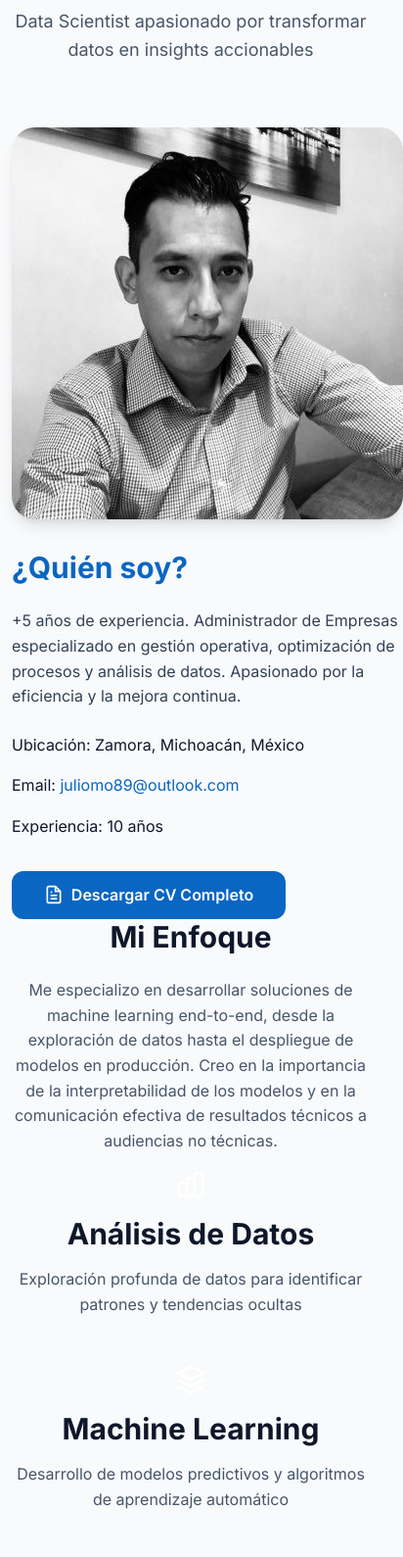
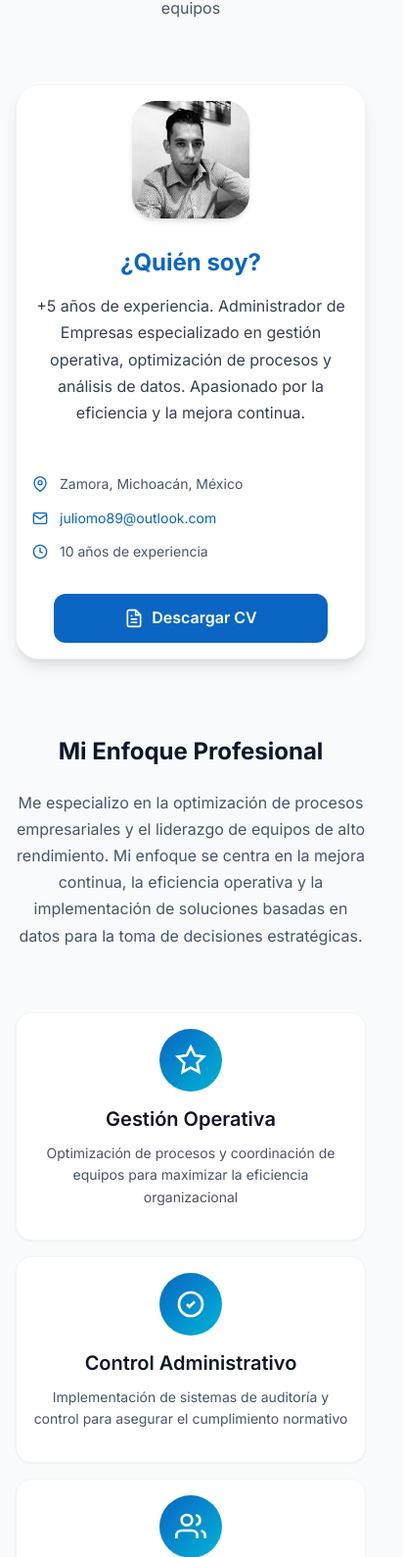
Before and after one commit to julioonmartinez/julioonmartinez, an Astro site: page /about in a window 390 px wide. Shown: the part 171-1760 px from the top of the page at 98% size, 412 px wide, since content can reach past the window. Built offline with nearby package versions, Linux system fonts and the light colour scheme; Astro itself is replaced by a stand-in of ours.

Commit message:
UI improvement

```diff
--- /dev/null
+++ b/src/components/Experience.astro
@@ -0,0 +1,42 @@
+---
+import { profile } from '../data/profile';
+import '../styles/components/experience.css';
+---
+
+<section class="experience">
+  <div class="container">
+    <div class="experience-header">
+      <h2 class="section-title">Experiencia Profesional</h2>
+      <p class="section-subtitle">Mi trayectoria profesional en administración y gestión operativa</p>
+    </div>
+
+    <div class="experience-timeline">
+      {profile.experience.map((exp, index) => (
+        <div class="experience-item">
+          <div class="experience-marker">
+            <div class="marker-dot"></div>
+            {index < profile.experience.length - 1 && <div class="marker-line"></div>}
+          </div>
+
+          <div class="experience-content">
+            <div class="experience-header-info">
+              <h3 class="company-name">{exp.company}</h3>
+              <span class="experience-period">{exp.startDate} – {exp.endDate}</span>
+            </div>
+
+            <div class="position-info">
+              <h4 class="position-title">{exp.position}</h4>
+              <span class="location">{exp.location}</span>
+            </div>
+
+            <ul class="experience-description">
+              {exp.description.map((item) => (
+                <li>{item}</li>
+              ))}
+            </ul>
+          </div>
+        </div>
+      ))}
+    </div>
+  </div>
+</section>
--- a/src/data/profile.ts
+++ b/src/data/profile.ts
@@ -1,3 +1,13 @@
+export interface Experience {
+  id: string;
+  company: string;
+  position: string;
+  location: string;
+  startDate: string;
+  endDate: string;
+  description: string[];
+}
+
 export interface Profile {
   name: string;
   role: string;
@@ -23,6 +33,7 @@ export interface Profile {
     skills: number;
     certifications: number;
   };
+  experience: Experience[];
 }
 
 export const profile: Profile = {
@@ -76,5 +87,46 @@ export const profile: Profile = {
     experience: 10,
     skills: 28,
     certifications: 6
-  }
+  },
+  experience: [
+    {
+      id: 'goldberry',
+      company: 'Distribuidora Goldberry',
+      position: 'Jefe Administrativo',
+      location: 'Zamora, Michoacán',
+      startDate: 'Enero 2019',
+      endDate: 'Enero 2025',
+      description: [
+        'Diseñé e implementé controles administrativos para la gestión de productos perecederos, reduciendo pérdidas.',
+        'Organicé y optimicé actividades diarias del personal operativo, mejorando la eficiencia general.',
+        'Lideré el equipo de recepción y logística, mejorando el flujo de mercancías y reduciendo retrasos.',
+        'Desarrollé reportes agrícolas mediante herramientas de visualización para el seguimiento de objetivos estratégicos.'
+      ]
+    },
+    {
+      id: 'bat-jefe',
+      company: 'British American Tobacco México',
+      position: 'Jefe Operativo',
+      location: 'Zamora, Michoacán',
+      startDate: 'Febrero 2017',
+      endDate: 'Enero 2019',
+      description: [
+        'Supervisé procesos operativos y administrativos, asegurando cumplimiento de políticas internas.',
+        'Realicé auditorías preventivas, logrando la menor tasa de abusos de confianza en la región.',
+        'Coordiné respuestas a solicitudes del corporativo y gestioné acciones correctivas.'
+      ]
+    },
+    {
+      id: 'bat-analista',
+      company: 'British American Tobacco México',
+      position: 'Analista Operativo',
+      location: 'Guadalajara, Jalisco',
+      startDate: 'Sep 2016',
+      endDate: 'Febrero 2017',
+      description: [
+        'Ejecuté auditorías a equipos de ventas y distribuidores para validar cumplimiento de lineamientos.',
+        'Gestión de operaciones logísticas en centros de distribución (CEDIS).'
+      ]
+    }
+  ]
 };
--- a/src/pages/about.astro
+++ b/src/pages/about.astro
@@ -6,47 +6,57 @@ import Footer from '../components/Footer.astro';
 import { profile } from '../data/profile';
 ---
 
-<Layout title="Sobre Mí - Julio Martínez" description="Conoce más sobre mi experiencia, habilidades y pasión por el data science">
+<Layout title="Sobre Mí - Julio Martínez" description="Conoce más sobre mi experiencia, habilidades y pasión por la administración de empresas">
   <Header />
 
   <main>
-    <section class="section" style="padding-top: 120px;">
-      <div class="container">
-        <div class="section-title">
+    <section class="about-hero">
+      <div class="about-container">
+        <div class="about-header">
           <h1>Sobre Mí</h1>
-          <p class="section-subtitle">Data Scientist apasionado por transformar datos en insights accionables</p>
+          <p class="about-subtitle">Administrador de Empresas especializado en optimización de procesos y liderazgo de equipos</p>
         </div>
 
-        <div class="grid grid-cols-1 md:grid-cols-2 gap-12 items-center mb-16">
-          <div class="fade-in">
+        <div class="about-content">
+          <div class="about-profile">
+            <div class="profile-image">
               <img
                 src={profile.avatar}
                 alt={`${profile.name} - ${profile.role}`}
-              class="rounded-2xl shadow-lg w-full max-w-md mx-auto"
+                class="avatar-image"
                 loading="lazy"
               />
             </div>
 
-          <div class="fade-in">
-            <h2 class="text-3xl font-bold mb-6 text-primary">¿Quién soy?</h2>
-            <p class="text-lg leading-relaxed mb-6">{profile.bio}</p>
+            <div class="profile-info">
+              <h2>¿Quién soy?</h2>
+              <p class="bio-text">{profile.bio}</p>
 
-            <div class="space-y-4">
-              <div class="flex items-center gap-3">
-                <div class="w-3 h-3 bg-accent rounded-full"></div>
-                <span class="font-medium">Ubicación: {profile.location}</span>
+              <div class="contact-info">
+                <div class="info-item">
+                  <svg width="16" height="16" viewBox="0 0 24 24" fill="none" stroke="currentColor" stroke-width="2">
+                    <path d="M21 10c0 7-9 13-9 13s-9-6-9-13a9 9 0 0 1 18 0z"/>
+                    <circle cx="12" cy="10" r="3"/>
+                  </svg>
+                  <span>{profile.location}</span>
                 </div>
-              <div class="flex items-center gap-3">
-                <div class="w-3 h-3 bg-accent rounded-full"></div>
-                <span class="font-medium">Email: <a href={`mailto:${profile.email}`} class="text-primary hover:text-accent">{profile.email}</a></span>
+                <div class="info-item">
+                  <svg width="16" height="16" viewBox="0 0 24 24" fill="none" stroke="currentColor" stroke-width="2">
+                    <path d="M4 4h16c1.1 0 2 .9 2 2v12c0 1.1-.9 2-2 2H4c-1.1 0-2-.9-2-2V6c0-1.1.9-2 2-2z"/>
+                    <polyline points="22,6 12,13 2,6"/>
+                  </svg>
+                  <a href={`mailto:${profile.email}`}>{profile.email}</a>
                 </div>
-              <div class="flex items-center gap-3">
-                <div class="w-3 h-3 bg-accent rounded-full"></div>
-                <span class="font-medium">Experiencia: {profile.stats.experience} años</span>
+                <div class="info-item">
+                  <svg width="16" height="16" viewBox="0 0 24 24" fill="none" stroke="currentColor" stroke-width="2">
+                    <circle cx="12" cy="12" r="10"/>
+                    <polyline points="12,6 12,12 16,14"/>
+                  </svg>
+                  <span>{profile.stats.experience} años de experiencia</span>
                 </div>
               </div>
 
-            <div class="mt-8">
+              <div class="cta-section">
                 <a href={profile.resume} class="btn btn-primary" target="_blank" rel="noopener">
                   <svg width="20" height="20" viewBox="0 0 24 24" fill="none" stroke="currentColor" stroke-width="2">
                     <path d="M14 2H6a2 2 0 0 0-2 2v16a2 2 0 0 0 2 2h12a2 2 0 0 0 2-2V8z"/>
@@ -55,51 +65,54 @@ import { profile } from '../data/profile';
                     <line x1="16" y1="17" x2="8" y2="17"/>
                     <polyline points="10,9 9,9 8,9"/>
                   </svg>
-                Descargar CV Completo
+                  Descargar CV
                 </a>
               </div>
             </div>
           </div>
+        </div>
 
-        <div class="text-center mb-16">
-          <h2 class="text-3xl font-bold mb-6">Mi Enfoque</h2>
-          <p class="text-lg text-gray-600 max-w-3xl mx-auto">
-            Me especializo en desarrollar soluciones de machine learning end-to-end, desde la exploración de datos
-            hasta el despliegue de modelos en producción. Creo en la importancia de la interpretabilidad de los modelos
-            y en la comunicación efectiva de resultados técnicos a audiencias no técnicas.
+        <div class="approach-section">
+          <h2>Mi Enfoque Profesional</h2>
+          <p class="approach-text">
+            Me especializo en la optimización de procesos empresariales y el liderazgo de equipos de alto rendimiento.
+            Mi enfoque se centra en la mejora continua, la eficiencia operativa y la implementación de soluciones
+            basadas en datos para la toma de decisiones estratégicas.
           </p>
         </div>
 
-        <div class="grid grid-cols-1 md:grid-cols-3 gap-8 mb-16">
-          <div class="text-center p-6 bg-white rounded-2xl shadow-md border border-gray-200 fade-in">
-            <div class="w-16 h-16 bg-gradient-to-br from-primary to-accent rounded-full flex items-center justify-center mx-auto mb-4">
-              <svg width="32" height="32" viewBox="0 0 24 24" fill="none" stroke="white" stroke-width="2">
-                <path d="M9 19v-6a2 2 0 0 0-2-2H5a2 2 0 0 0-2 2v6a2 2 0 0 0 2 2h2a2 2 0 0 0 2-2zm0 0V9a2 2 0 0 1 2-2h2a2 2 0 0 1 2 2v10m-6 0a2 2 0 0 0 2 2h2a2 2 0 0 0 2-2m0 0V5a2 2 0 0 1 2-2h2a2 2 0 0 1 2 2v14a2 2 0 0 1-2 2h-2a2 2 0 0 1-2-2z"/>
+        <div class="expertise-grid">
+          <div class="expertise-card">
+            <div class="expertise-icon">
+              <svg width="32" height="32" viewBox="0 0 24 24" fill="none" stroke="currentColor" stroke-width="2">
+                <path d="M12 2l3.09 6.26L22 9.27l-5 4.87 1.18 6.88L12 17.77l-6.18 3.25L7 14.14 2 9.27l6.91-1.01L12 2z"/>
               </svg>
             </div>
-            <h3 class="text-xl font-bold mb-2">Análisis de Datos</h3>
-            <p class="text-gray-600">Exploración profunda de datos para identificar patrones y tendencias ocultas</p>
+            <h3>Gestión Operativa</h3>
+            <p>Optimización de procesos y coordinación de equipos para maximizar la eficiencia organizacional</p>
           </div>
 
-          <div class="text-center p-6 bg-white rounded-2xl shadow-md border border-gray-200 fade-in">
-            <div class="w-16 h-16 bg-gradient-to-br from-primary to-accent rounded-full flex items-center justify-center mx-auto mb-4">
-              <svg width="32" height="32" viewBox="0 0 24 24" fill="none" stroke="white" stroke-width="2">
-                <path d="M12 2L2 7l10 5 10-5-10-5zM2 17l10 5 10-5M2 12l10 5 10-5"/>
+          <div class="expertise-card">
+            <div class="expertise-icon">
+              <svg width="32" height="32" viewBox="0 0 24 24" fill="none" stroke="currentColor" stroke-width="2">
+                <path d="M9 12l2 2 4-4m6 2a9 9 0 11-18 0 9 9 0 0118 0z"/>
               </svg>
             </div>
-            <h3 class="text-xl font-bold mb-2">Machine Learning</h3>
-            <p class="text-gray-600">Desarrollo de modelos predictivos y algoritmos de aprendizaje automático</p>
+            <h3>Control Administrativo</h3>
+            <p>Implementación de sistemas de auditoría y control para asegurar el cumplimiento normativo</p>
           </div>
 
-          <div class="text-center p-6 bg-white rounded-2xl shadow-md border border-gray-200 fade-in">
-            <div class="w-16 h-16 bg-gradient-to-br from-primary to-accent rounded-full flex items-center justify-center mx-auto mb-4">
-              <svg width="32" height="32" viewBox="0 0 24 24" fill="none" stroke="white" stroke-width="2">
-                <path d="M3 3v18h18"/>
-                <path d="M18.7 8l-5.1 5.2-2.8-2.7L7 14.3"/>
+          <div class="expertise-card">
+            <div class="expertise-icon">
+              <svg width="32" height="32" viewBox="0 0 24 24" fill="none" stroke="currentColor" stroke-width="2">
+                <path d="M17 21v-2a4 4 0 0 0-4-4H5a4 4 0 0 0-4 4v2"/>
+                <circle cx="9" cy="7" r="4"/>
+                <path d="M23 21v-2a4 4 0 0 0-3-3.87"/>
+                <path d="M16 3.13a4 4 0 0 1 0 7.75"/>
               </svg>
             </div>
-            <h3 class="text-xl font-bold mb-2">Visualización</h3>
-            <p class="text-gray-600">Creación de dashboards interactivos y visualizaciones impactantes</p>
+            <h3>Liderazgo de Equipos</h3>
+            <p>Desarrollo y motivación de equipos de trabajo para alcanzar objetivos estratégicos</p>
           </div>
         </div>
       </div>
@@ -114,59 +127,241 @@ import { profile } from '../data/profile';
 <style>
   @import '../styles/main.css';
 
-  .text-primary {
-    color: var(--color-primary);
+  .about-hero {
+    padding: var(--spacing-20) 0;
+    background: linear-gradient(135deg, var(--color-light) 0%, var(--color-gray-50) 100%);
+    min-height: 100vh;
+    display: flex;
+    align-items: center;
   }
 
-  .text-accent {
+  .about-container {
+    max-width: 900px;
+    margin: 0 auto;
+    padding: 0 var(--spacing-6);
+  }
+
+  .about-header {
+    text-align: center;
+    margin-bottom: var(--spacing-16);
+  }
+
+  .about-header h1 {
+    font-size: var(--font-size-4xl);
+    font-weight: 800;
+    color: var(--color-dark);
+    margin-bottom: var(--spacing-4);
+  }
+
+  .about-subtitle {
+    font-size: var(--font-size-lg);
+    color: var(--color-gray-600);
+    max-width: 600px;
+    margin: 0 auto;
+    line-height: 1.6;
+  }
+
+  .about-content {
+    margin-bottom: var(--spacing-20);
+  }
+
+  .about-profile {
+    display: grid;
+    grid-template-columns: auto 1fr;
+    gap: var(--spacing-8);
+    align-items: start;
+    background: white;
+    padding: var(--spacing-8);
+    border-radius: var(--radius-2xl);
+    box-shadow: var(--shadow-lg);
+    border: 1px solid var(--color-gray-100);
+  }
+
+  .profile-image {
+    position: relative;
+  }
+
+  .avatar-image {
+    width: 180px;
+    height: 180px;
+    border-radius: var(--radius-2xl);
+    object-fit: cover;
+    box-shadow: var(--shadow-md);
+  }
+
+  .profile-info h2 {
+    font-size: var(--font-size-2xl);
+    font-weight: 700;
+    color: var(--color-primary);
+    margin-bottom: var(--spacing-4);
+  }
+
+  .bio-text {
+    font-size: var(--font-size-base);
+    color: var(--color-gray-700);
+    line-height: 1.7;
+    margin-bottom: var(--spacing-6);
+  }
+
+  .contact-info {
+    margin-bottom: var(--spacing-8);
+  }
+
+  .info-item {
+    display: flex;
+    align-items: center;
+    gap: var(--spacing-3);
+    margin-bottom: var(--spacing-3);
+    color: var(--color-gray-600);
+    font-size: var(--font-size-sm);
+  }
+
+  .info-item svg {
+    color: var(--color-primary);
+    flex-shrink: 0;
+  }
+
+  .info-item a {
+    color: var(--color-primary);
+    text-decoration: none;
+    transition: var(--transition-normal);
+  }
+
+  .info-item a:hover {
     color: var(--color-accent);
   }
 
-  .bg-primary {
-    background-color: var(--color-primary);
+  .approach-section {
+    text-align: center;
+    margin-bottom: var(--spacing-16);
+    max-width: 700px;
+    margin-left: auto;
+    margin-right: auto;
   }
 
-  .bg-accent {
-    background-color: var(--color-accent);
+  .approach-section h2 {
+    font-size: var(--font-size-3xl);
+    font-weight: 700;
+    color: var(--color-dark);
+    margin-bottom: var(--spacing-6);
   }
 
-  .from-primary {
-    --tw-gradient-from: var(--color-primary);
+  .approach-text {
+    font-size: var(--font-size-lg);
+    color: var(--color-gray-600);
+    line-height: 1.7;
   }
 
-  .to-accent {
-    --tw-gradient-to: var(--color-accent);
+  .expertise-grid {
+    display: grid;
+    grid-template-columns: repeat(auto-fit, minmax(280px, 1fr));
+    gap: var(--spacing-6);
+    max-width: 900px;
+    margin: 0 auto;
   }
 
-  .rounded-2xl {
-    border-radius: var(--radius-2xl);
+  .expertise-card {
+    background: white;
+    padding: var(--spacing-6);
+    border-radius: var(--radius-xl);
+    box-shadow: var(--shadow-sm);
+    border: 1px solid var(--color-gray-100);
+    text-align: center;
+    transition: var(--transition-normal);
   }
 
-  .shadow-lg {
+  .expertise-card:hover {
+    transform: translateY(-4px);
     box-shadow: var(--shadow-lg);
   }
 
-  .border-gray-200 {
-    border-color: var(--color-gray-200);
+  .expertise-icon {
+    width: 64px;
+    height: 64px;
+    background: linear-gradient(135deg, var(--color-primary), var(--color-accent));
+    border-radius: 50%;
+    display: flex;
+    align-items: center;
+    justify-content: center;
+    margin: 0 auto var(--spacing-4);
+    color: white;
   }
 
-  .text-gray-600 {
-    color: var(--color-gray-600);
+  .expertise-card h3 {
+    font-size: var(--font-size-xl);
+    font-weight: 600;
+    color: var(--color-dark);
+    margin-bottom: var(--spacing-3);
   }
 
-  .max-w-3xl {
-    max-width: 48rem;
+  .expertise-card p {
+    color: var(--color-gray-600);
+    line-height: 1.6;
+    font-size: var(--font-size-sm);
   }
 
-  .max-w-md {
-    max-width: 28rem;
+  /* Responsive */
+  @media (max-width: 768px) {
+    .about-hero {
+      padding: var(--spacing-16) 0;
+      min-height: auto;
     }
 
-  .space-y-4 > * + * {
-    margin-top: var(--spacing-4);
+    .about-container {
+      padding: 0 var(--spacing-4);
     }
 
-  .space-y-8 > * + * {
-    margin-top: var(--spacing-8);
+    .about-header h1 {
+      font-size: var(--font-size-3xl);
+    }
+
+    .about-subtitle {
+      font-size: var(--font-size-base);
+    }
+
+    .about-profile {
+      grid-template-columns: 1fr;
+      text-align: center;
+      gap: var(--spacing-6);
+      padding: var(--spacing-6);
+    }
+
+    .avatar-image {
+      width: 150px;
+      height: 150px;
+      margin: 0 auto;
+    }
+
+    .approach-section h2 {
+      font-size: var(--font-size-2xl);
+    }
+
+    .approach-text {
+      font-size: var(--font-size-base);
+    }
+
+    .expertise-grid {
+      grid-template-columns: 1fr;
+      gap: var(--spacing-4);
+    }
+
+    .expertise-card {
+      padding: var(--spacing-4);
+    }
+  }
+
+  @media (max-width: 480px) {
+    .about-container {
+      max-width: 100%;
+    }
+
+    .about-profile {
+      padding: var(--spacing-4);
+    }
+
+    .avatar-image {
+      width: 120px;
+      height: 120px;
+    }
   }
 </style>
--- a/src/pages/index.astro
+++ b/src/pages/index.astro
@@ -2,11 +2,12 @@
 import Layout from '../layouts/Layout.astro';
 import Header from '../components/Header.astro';
 import Hero from '../components/Hero.astro';
+import Experience from '../components/Experience.astro';
 import Skills from '../components/Skills.astro';
 import ProjectCard from '../components/ProjectCard.astro';
 import Footer from '../components/Footer.astro';
 import { projects } from '../data/projects';
-
+import '../styles/main.css';
 // Mostrar solo los primeros 3 proyectos en la página principal
 const featuredProjects = projects.slice(0, 3);
 ---
@@ -15,7 +16,8 @@ const featuredProjects = projects.slice(0, 3);
   <Header />
   <main>
     <Hero />
-    <Skills />
+    <Experience />
+
 
     <section class="section">
       <div class="container">
@@ -41,11 +43,9 @@ const featuredProjects = projects.slice(0, 3);
         </div>
       </div>
     </section>
+
+    <Skills />
   </main>
 
   <Footer />
 </Layout>
-
-<style>
-  @import '../styles/main.css';
-</style>
```
Also changed, not shown: src/components/Hero.astro (+5 -4 lines), src/styles/components/experience.css (added, +241 -0 lines), 1 other file. Lines whose indentation alone changed are shown as unchanged.
